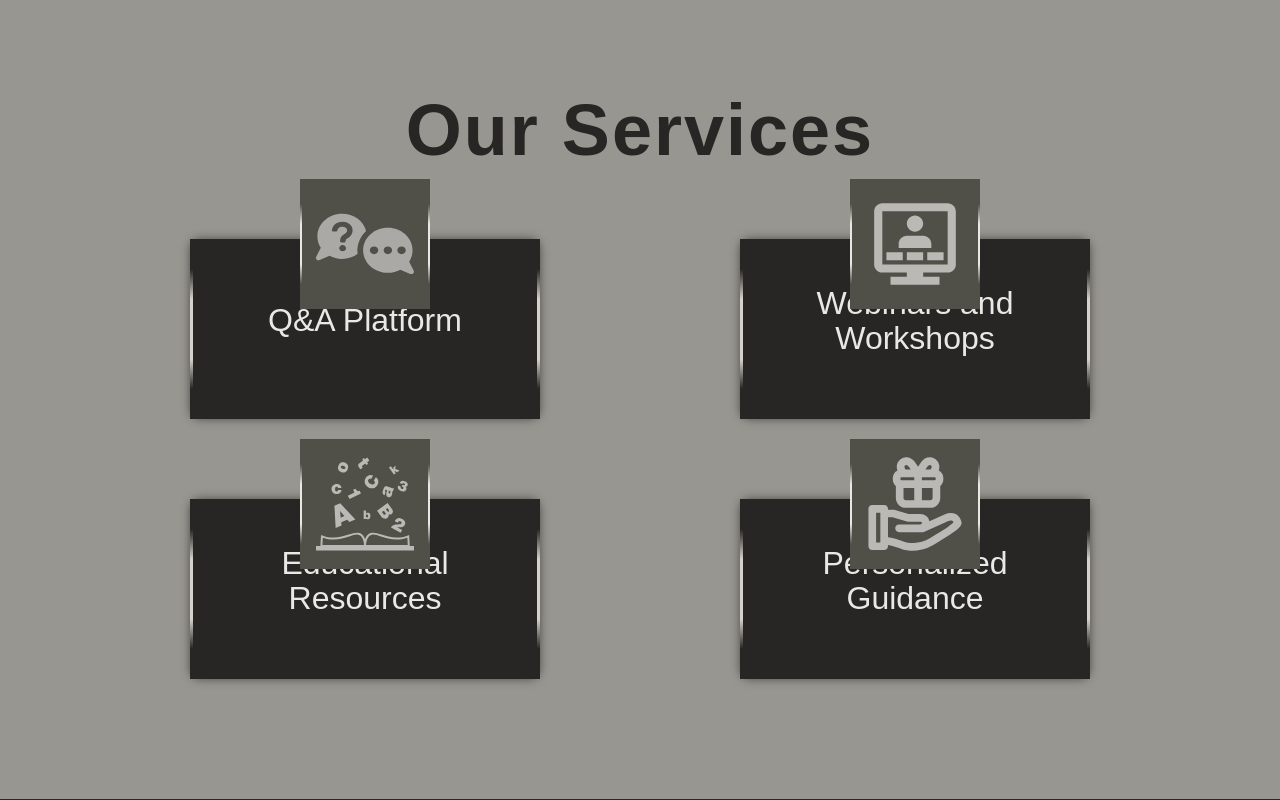
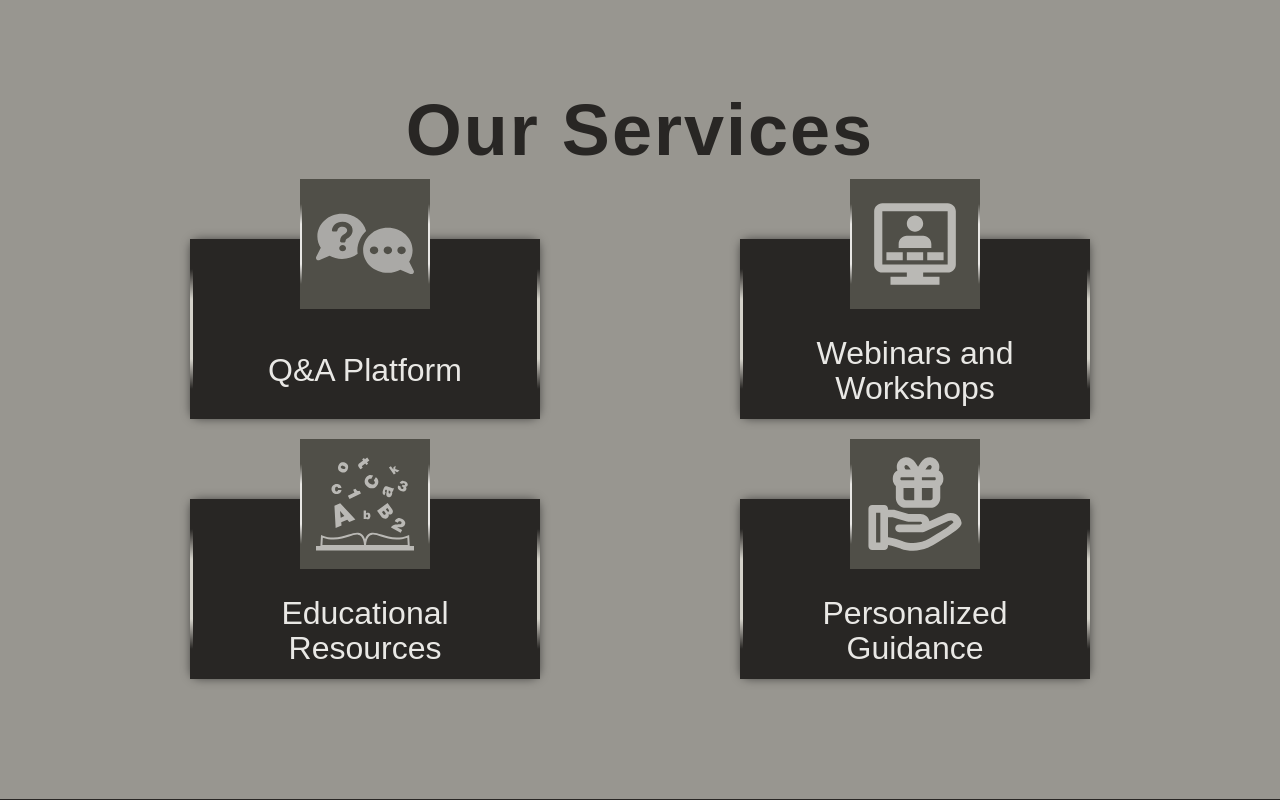
Before and after one commit to Ritvik2205/IntimateQ, a Flask app: page / in a window 1280 px wide. Shown: the part 881-1681 px from the top of the page. Run offline with Flask 3, Linux system fonts and the light colour scheme; some libraries are stand-ins or nearby versions; some web fonts are replaced.

Commit message:
fixing services desktop view

```diff
--- a/website/static/styles.css
+++ b/website/static/styles.css
@@ -483,6 +483,10 @@ body {
         opacity: 1;
     }
 
+    .service .content .details {
+        transform: translateY(80px);
+    }
+
     .service:hover .content .details {
         transform: translateY(50px);
     }
```
